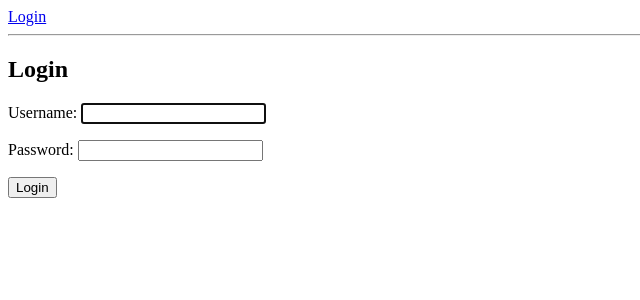
After one commit to Pratyushhhd/Django_app, a Django app: page /accounts/login/ in a window 1280 px wide. The commit adds this page. Shown: the top 300 px of the page, without its empty margins (0-640 px from the left). Run offline with Django 3.2, Linux system fonts and the light colour scheme.

Commit message:
Initial commit

```diff
--- a/mysite/settings.py
+++ b/mysite/settings.py
@@ -129,3 +129,7 @@ STATIC_ROOT = BASE_DIR / "staticfiles"
 # https://docs.djangoproject.com/en/3.2/ref/settings/#default-auto-field
 
 DEFAULT_AUTO_FIELD = 'django.db.models.BigAutoField'
+
+LOGIN_URL = "/accounts/login/"
+LOGIN_REDIRECT_URL = "/polls/"
+LOGOUT_REDIRECT_URL = "/accounts/login/"
--- a/mysite/urls.py
+++ b/mysite/urls.py
@@ -22,6 +22,7 @@ urlpatterns = [
 
     path("polls/", include("polls.urls")),
     path('admin/', admin.site.urls),
+    path("accounts/", include("django.contrib.auth.urls")),
 
 ]
 
--- a/polls/static/polls/style.css
+++ b/polls/static/polls/style.css
@@ -1,6 +1,6 @@
 li a{
-    color:green;
+    color:white;
 }
 body {
-    background: rgb(22, 22, 22) url("images/background.png") no-repeat;
+    background: rgb(0, 70, 34) url("images/background.png") no-repeat;
 }
--- /dev/null
+++ b/polls/templates/base.html
@@ -0,0 +1,25 @@
+<!DOCTYPE html>
+
+<html lang="en">
+<head>
+    <meta charset="UTF-8">
+    <title>{% block title %}Polls App{% endblock %}</title>
+</head>
+<body>
+
+<nav>
+    {% if user.is_authenticated %}
+        <p>Logged in as: {{ user.username }}</p>
+        <a href="/accounts/logout/">Logout</a>
+    {% else %}
+        <a href="/accounts/login/">Login</a>
+    {% endif %}
+</nav>
+
+<hr>
+
+{% block content %}
+{% endblock %}
+
+</body>
+</html>
--- /dev/null
+++ b/polls/templates/registration/login.html
@@ -0,0 +1,19 @@
+{% extends "base.html" %}
+
+{% block title %}Login{% endblock %}
+
+{% block content %}
+
+<h2>Login</h2>
+
+<form method="post">
+    {% csrf_token %}
+    {{ form.as_p }}
+    <button type="submit">Login</button>
+</form>
+
+{% if form.errors %}
+
+<p style="color:red;">Invalid username or password</p>
+{% endif %}
+{% endblock %}
--- a/polls/urls.py
+++ b/polls/urls.py
@@ -7,4 +7,5 @@ urlpatterns = [
     path("<int:pk>/", views.DetailView.as_view(), name="detail"),
     path("<int:pk>/results/", views.ResultsView.as_view(), name="results"),
     path("<int:question_id>/vote/", views.vote, name="vote"),
+    path("signup/", views.signup, name="signup"),
 ]
```
Also changed, not shown: polls/templates/polls/detail.html (+8 -3 lines), polls/templates/registration/signup.html (added, +9 -0 lines), polls/views.py (+21 -0 lines), db.sqlite3.
